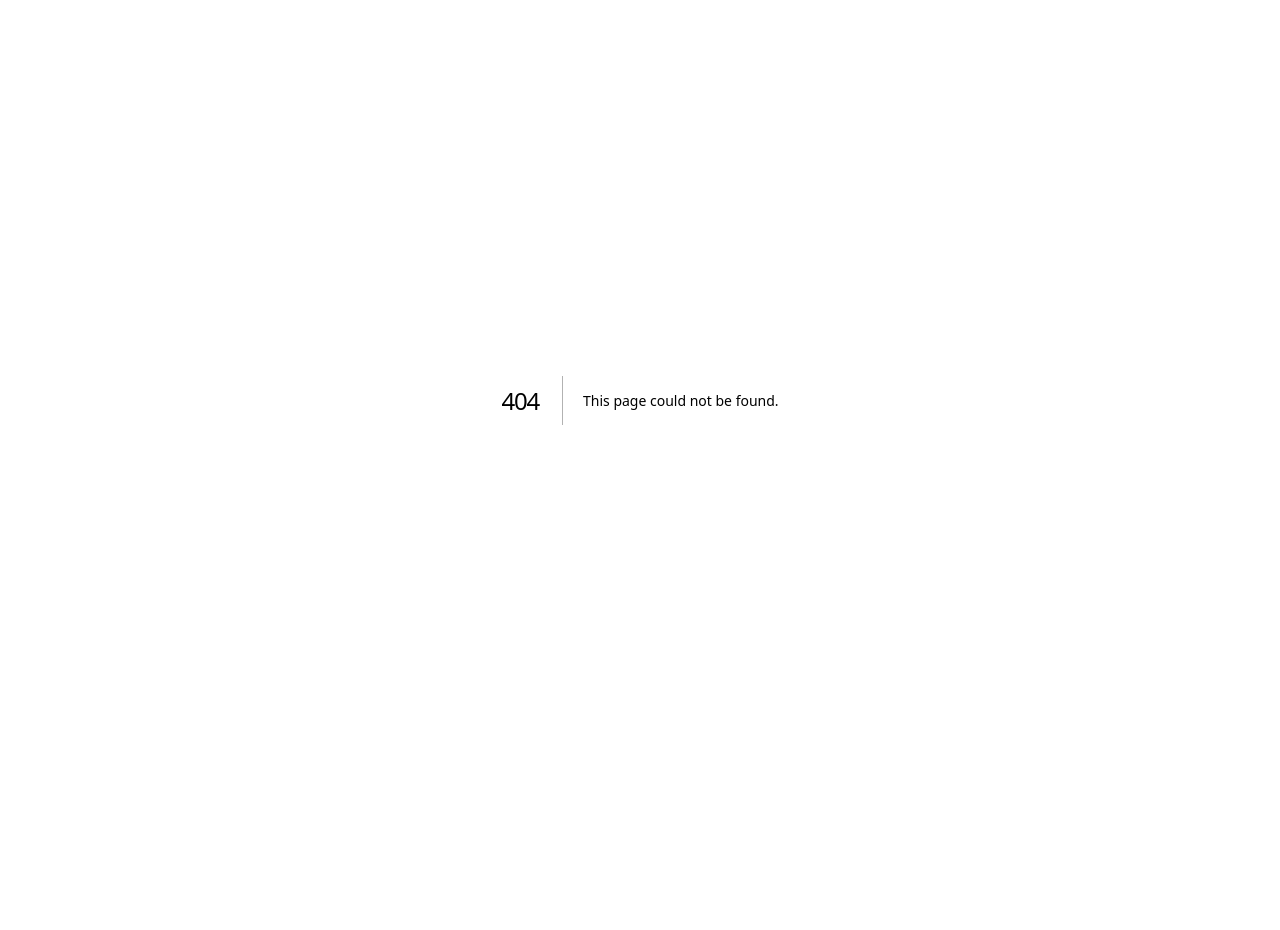
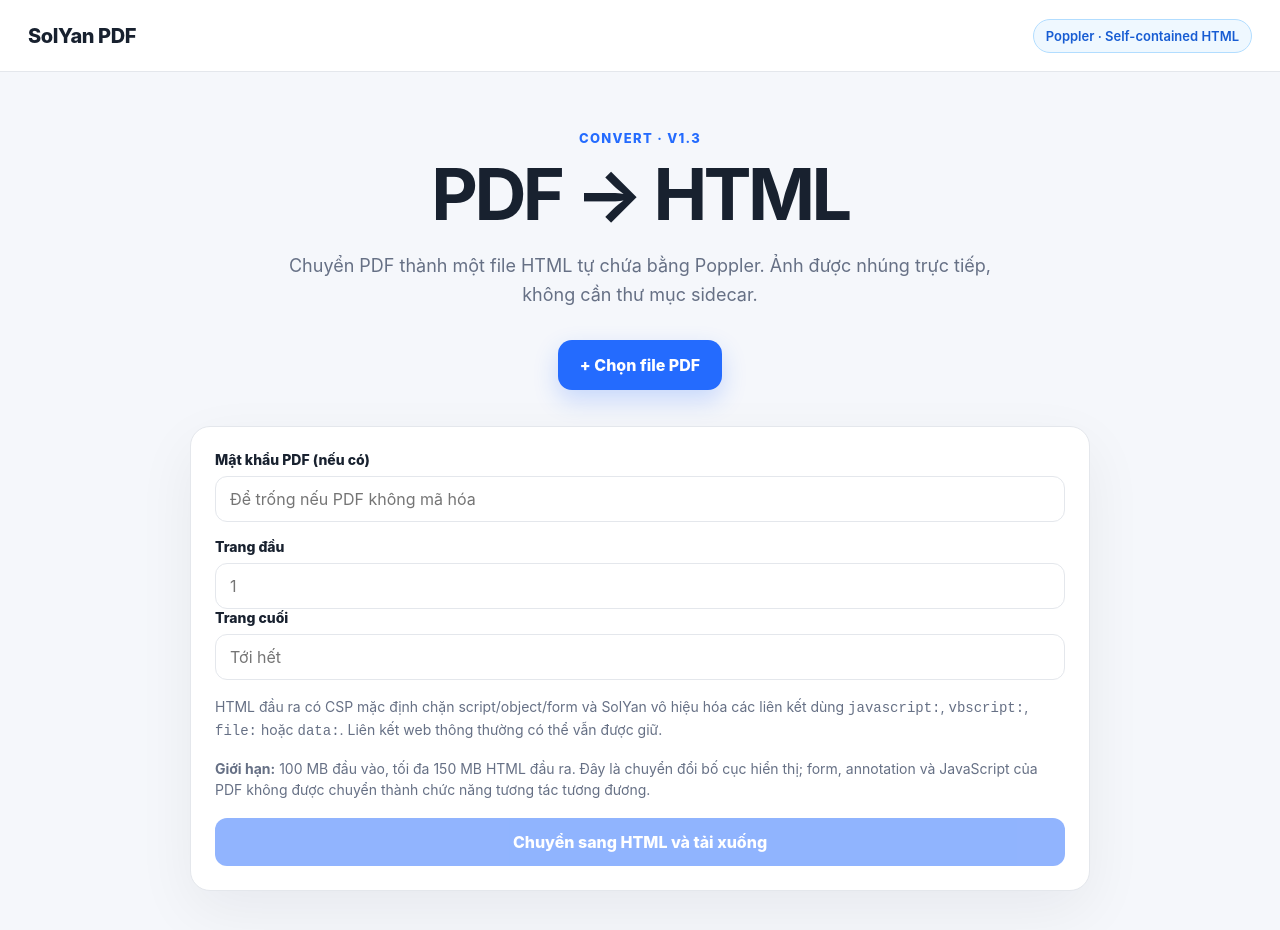
Before and after one commit to solyan842/SolYan-PDF, a Next.js app in the folder frontend/: page /pdf-to-html in a window 1280 px wide. Before the commit this address had no page. Shown: the top 930 px of the page. Before the commit the page ends 800 px from the top, so only its background shows below. Built offline with nearby package versions, Linux system fonts and the light colour scheme; no server answers.

Commit message:
feat: add PDF to HTML UI

```diff
--- /dev/null
+++ b/frontend/app/pdf-to-html/page.tsx
@@ -0,0 +1,109 @@
+'use client';
+
+import { ChangeEvent, useState } from 'react';
+
+const API_BASE = process.env.NEXT_PUBLIC_API_URL ?? 'http://localhost:8000';
+const MAX_FILE_SIZE = 100 * 1024 * 1024;
+
+function downloadBlob(blob: Blob, filename: string) {
+  const url = URL.createObjectURL(blob);
+  const anchor = document.createElement('a');
+  anchor.href = url;
+  anchor.download = filename;
+  document.body.appendChild(anchor);
+  anchor.click();
+  anchor.remove();
+  URL.revokeObjectURL(url);
+}
+
+export default function PdfToHtmlPage() {
+  const [file, setFile] = useState<File | null>(null);
+  const [password, setPassword] = useState('');
+  const [firstPage, setFirstPage] = useState('');
+  const [lastPage, setLastPage] = useState('');
+  const [busy, setBusy] = useState(false);
+  const [error, setError] = useState('');
+  const [result, setResult] = useState('');
+
+  function onFile(event: ChangeEvent<HTMLInputElement>) {
+    const selected = event.target.files?.[0] ?? null;
+    if (selected && selected.size > MAX_FILE_SIZE) {
+      setFile(null);
+      setError('PDF vượt giới hạn 100 MB.');
+      event.target.value = '';
+      return;
+    }
+    setFile(selected);
+    setError('');
+    setResult('');
+  }
+
+  async function run() {
+    if (!file) return;
+    const first = firstPage.trim() ? Number(firstPage) : null;
+    const last = lastPage.trim() ? Number(lastPage) : null;
+    if (first !== null && (!Number.isInteger(first) || first < 1)) {
+      setError('Trang đầu phải là số nguyên từ 1 trở lên.');
+      return;
+    }
+    if (last !== null && (!Number.isInteger(last) || last < 1)) {
+      setError('Trang cuối phải là số nguyên từ 1 trở lên.');
+      return;
+    }
+    if (first !== null && last !== null && first > last) {
+      setError('Trang đầu không được lớn hơn trang cuối.');
+      return;
+    }
+
+    setBusy(true);
+    setError('');
+    setResult('');
+    try {
+      const body = new FormData();
+      body.append('file', file);
+      if (password) body.append('password', password);
+      if (first !== null) body.append('first_page', String(first));
+      if (last !== null) body.append('last_page', String(last));
+
+      const response = await fetch(`${API_BASE}/pdf/to-html`, { method: 'POST', body });
+      if (!response.ok) {
+        let message = `HTTP ${response.status}`;
+        try { const payload = await response.json(); message = payload.detail ?? message; } catch {}
+        throw new Error(message);
+      }
+
+      const blocked = Number(response.headers.get('X-SolYan-Blocked-HTML-Links') ?? 0);
+      downloadBlob(await response.blob(), 'solyan-pdf.html');
+      setResult(blocked > 0
+        ? `Đã tạo HTML tự chứa. SolYan đã vô hiệu hóa ${blocked} liên kết có scheme nguy hiểm.`
+        : 'Đã tạo HTML tự chứa với ảnh nhúng trực tiếp bằng data URL.');
+    } catch (cause) {
+      setError(cause instanceof Error ? cause.message : 'Không thể chuyển PDF sang HTML.');
+    } finally {
+      setBusy(false);
+    }
+  }
+
+  return <main className="shell">
+    <header className="topbar"><a className="brand" href="/">SolYan PDF</a><div className="privacy-pill server-pill">Poppler · Self-contained HTML</div></header>
+    <section className="hero compact-hero">
+      <p className="eyebrow">CONVERT · V1.3</p>
+      <h1>PDF → HTML</h1>
+      <p className="subtitle">Chuyển PDF thành một file HTML tự chứa bằng Poppler. Ảnh được nhúng trực tiếp, không cần thư mục sidecar.</p>
+      <label className="picker"><input type="file" accept="application/pdf,.pdf" onChange={onFile}/><span>+ Chọn file PDF</span></label>
+    </section>
+    <section className="workspace form-workspace">
+      {file && <p className="selected-file">Đã chọn: <strong>{file.name}</strong></p>}
+      <label className="field"><span>Mật khẩu PDF (nếu có)</span><input type="password" value={password} onChange={(e)=>setPassword(e.target.value)} maxLength={128} placeholder="Để trống nếu PDF không mã hóa" /></label>
+      <div className="form-grid two-col">
+        <label className="field"><span>Trang đầu</span><input type="number" min="1" max="10000" value={firstPage} onChange={(e)=>setFirstPage(e.target.value)} placeholder="1" /></label>
+        <label className="field"><span>Trang cuối</span><input type="number" min="1" max="10000" value={lastPage} onChange={(e)=>setLastPage(e.target.value)} placeholder="Tới hết" /></label>
+      </div>
+      <p className="hint">HTML đầu ra có CSP mặc định chặn script/object/form và SolYan vô hiệu hóa các liên kết dùng <code>javascript:</code>, <code>vbscript:</code>, <code>file:</code> hoặc <code>data:</code>. Liên kết web thông thường có thể vẫn được giữ.</p>
+      <p className="hint"><strong>Giới hạn:</strong> 100 MB đầu vào, tối đa 150 MB HTML đầu ra. Đây là chuyển đổi bố cục hiển thị; form, annotation và JavaScript của PDF không được chuyển thành chức năng tương tác tương đương.</p>
+      {result && <div className="result-box">{result}</div>}
+      {error && <div className="error">{error}</div>}
+      <button className="merge-button" type="button" onClick={run} disabled={!file || busy}>{busy ? 'Đang chuyển đổi…' : 'Chuyển sang HTML và tải xuống'}</button>
+    </section>
+  </main>;
+}
```
